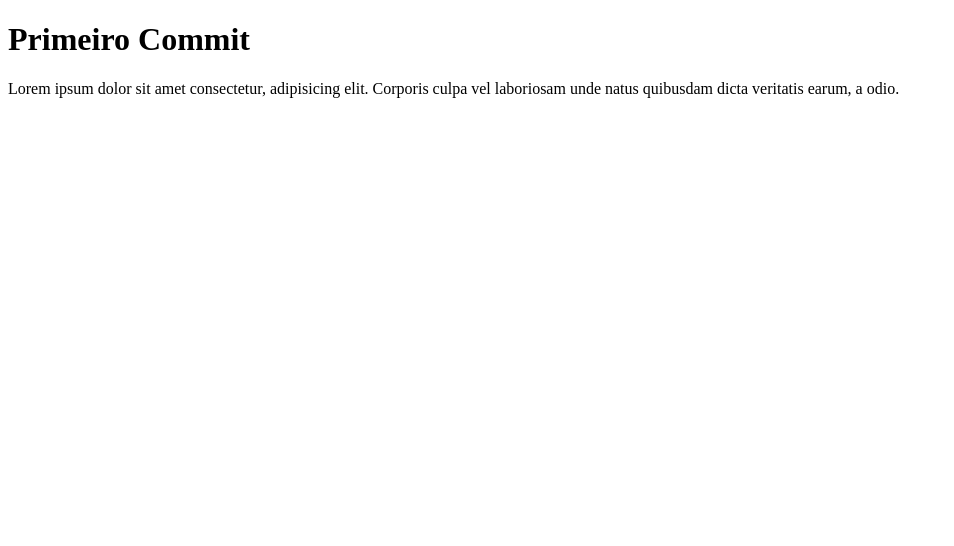
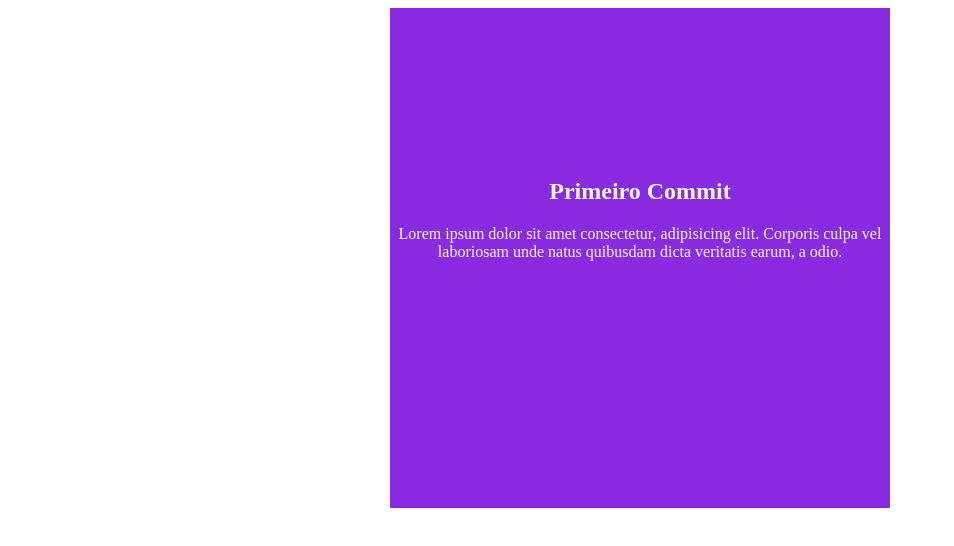
Before and after one commit to GuilhermeMotaGarcia/projetop, a plain HTML site: page index.html in a window 1280 px wide. Shown: the whole page, without its empty margins (0-954 px from the left). Drawn offline with Linux system fonts and the light colour scheme.

Commit message:
criação de main e estilização

```diff
--- a/index.html
+++ b/index.html
@@ -4,10 +4,17 @@
     <meta charset="UTF-8">
     <meta name="viewport" content="width=device-width, initial-scale=1.0">
     <title>Document</title>
+    <link rel="stylesheet" href="style.css">
 </head>
 <body>
 
-    <h1>Primeiro Commit</h1>
-    <p>Lorem ipsum dolor sit amet consectetur, adipisicing elit. Corporis culpa vel laboriosam unde natus quibusdam dicta veritatis earum, a odio.</p>
+
+    <main class="main">
+        <section>
+            <h1>Primeiro Commit</h1>
+        <p>Lorem ipsum dolor sit amet consectetur, adipisicing elit. Corporis culpa vel laboriosam unde natus quibusdam dicta veritatis earum, a odio.</p>
+        </section>
+    </main>
+
 </body>
 </html>
--- /dev/null
+++ b/style.css
@@ -0,0 +1,11 @@
+.main{
+    width: 500px;
+    margin-left: auto;
+    margin-right: auto;/*maring auto deixa centralizado*/
+    height: 500px;/*baseado na bora, então é baseada na borda, redimensionamento da caixa, conteúdo tem isso. mas a caixa não;*/
+    background-color:blueviolet;
+    color:aliceblue;
+    text-align: center;/*alinha o texto no centro*/
+    padding-top: 150px;/*diminui a distância do texto para a parte de cima*/
+    box-sizing:border-box; /*box-sizing-border box, da a altura baseado na caixa. */
+}
```
